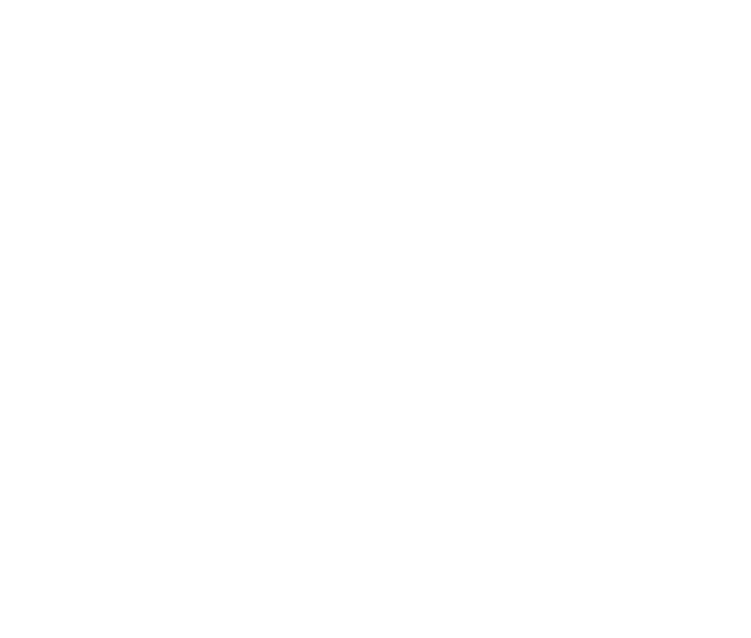
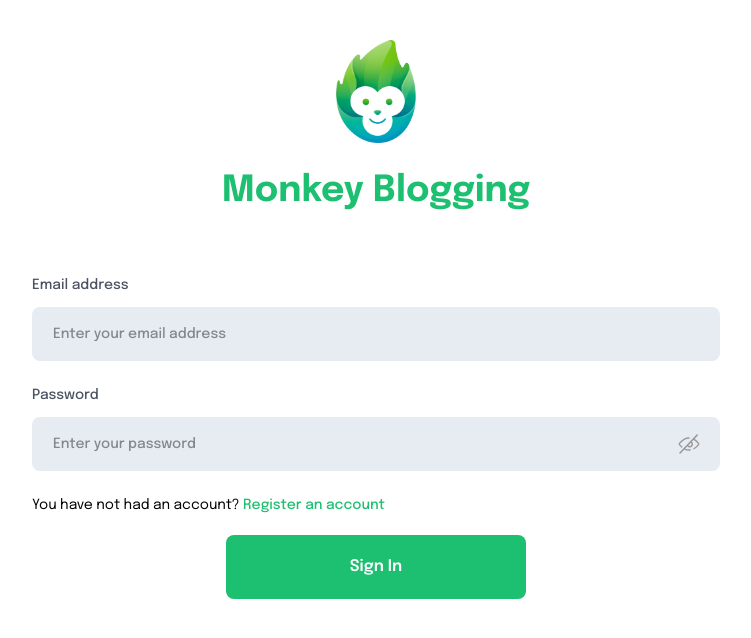
Before and after one commit to tiendung06/monkey-blogging, a React (Create React App) app: page /sign-in in a window 1280 px wide. Before the commit this address had no page. Shown: the top 638 px of the page, without its empty margins (264-1015 px from the left). Built offline with nearby package versions, Linux system fonts and the light colour scheme.

Commit message:
Add sign in page

```diff
--- a/src/App.js
+++ b/src/App.js
@@ -3,6 +3,7 @@
 import { AuthProvider } from "./contexts/auth-context";
 
 const SignUpPage = lazy(() => import("./pages/SignUpPage"));
+const SignInPage = lazy(() => import("./pages/SignInPage"));
 const HomePage = lazy(() => import("./pages/HomePage"));
 
 function App() {
@@ -13,6 +14,7 @@
           <Routes>
             <Route path="/" element={<HomePage />}></Route>
             <Route path="/sign-up" element={<SignUpPage />}></Route>
+            <Route path="/sign-in" element={<SignInPage />}></Route>
           </Routes>
         </Suspense>
       </AuthProvider>
--- /dev/null
+++ b/src/pages/SignInPage.js
@@ -0,0 +1,106 @@
+import Label from "../components/label/Label";
+import InputPasswordToggle from "../components/input/InputPasswordToggle";
+import Input from "../components/input/Input";
+import Field from "../components/field/Field";
+import Button from "../components/button/Button";
+import AuthenticationPage from "./AuthenticationPage";
+import * as yup from "yup";
+import { yupResolver } from "@hookform/resolvers/yup";
+import { useForm } from "react-hook-form";
+import { useEffect } from "react";
+import { useAuth } from "../contexts/auth-context";
+import { toast } from "react-toastify";
+import { signInWithEmailAndPassword } from "firebase/auth";
+import { NavLink, useNavigate } from "react-router-dom";
+import { auth } from "../firebase/firebase-config";
+
+const schema = yup.object({
+  email: yup
+    .string()
+    .email("Please enter valid email address")
+    .required("Please enter your email address"),
+  password: yup
+    .string()
+    .min(8, "Your password must be at least 8 characters or greater")
+    .required("Please enter your password"),
+});
+
+const SignInPage = () => {
+  const {
+    handleSubmit,
+    control,
+    formState: { isValid, isSubmitting, errors },
+  } = useForm({
+    mode: "onChange",
+    resolver: yupResolver(schema),
+  });
+
+  const { userInfo } = useAuth();
+  const navigate = useNavigate();
+
+  const handleSignIn = async (values) => {
+    if (!isValid) return;
+    try {
+      await signInWithEmailAndPassword(auth, values.email, values.password);
+      toast.success("Login successfully!");
+      navigate("/");
+    } catch (error) {
+      if (error.message.includes("wrong-password"))
+        toast.error("It seems your password was wrong");
+    }
+  };
+
+  useEffect(() => {
+    const arrayErrors = Object.values(errors);
+    if (arrayErrors.length > 0) {
+      toast.error(arrayErrors[0]?.message, {
+        pauseOnHover: false,
+        delay: 0,
+      });
+    }
+  }, [errors]);
+
+  useEffect(() => {
+    document.title = "Login Page";
+    if (userInfo?.email) navigate("/");
+    // eslint-disable-next-line react-hooks/exhaustive-deps
+  }, [userInfo]);
+
+  return (
+    <AuthenticationPage>
+      <form onSubmit={handleSubmit(handleSignIn)} autoComplete="off">
+        <Field>
+          <Label htmlFor="email">Email address</Label>
+          <Input
+            type="email"
+            name="email"
+            placeholder="Enter your email address"
+            control={control}
+          ></Input>
+        </Field>
+        <Field>
+          <Label htmlFor="password">Password</Label>
+          <InputPasswordToggle control={control}></InputPasswordToggle>
+        </Field>
+        <div className="mb-5 text-sm">
+          You have not had an account?{" "}
+          <NavLink
+            to={"/sign-up"}
+            className="inline-block font-medium text-primary"
+          >
+            Register an account
+          </NavLink>
+        </div>
+        <Button
+          type="submit"
+          className="w-full max-w-[300px] mx-auto"
+          isLoading={isSubmitting}
+        >
+          Sign In
+        </Button>
+      </form>
+    </AuthenticationPage>
+  );
+};
+
+export default SignInPage;
```
